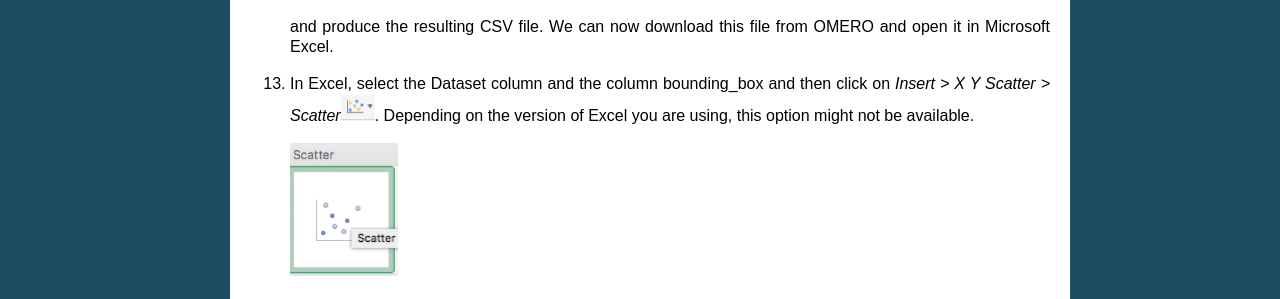
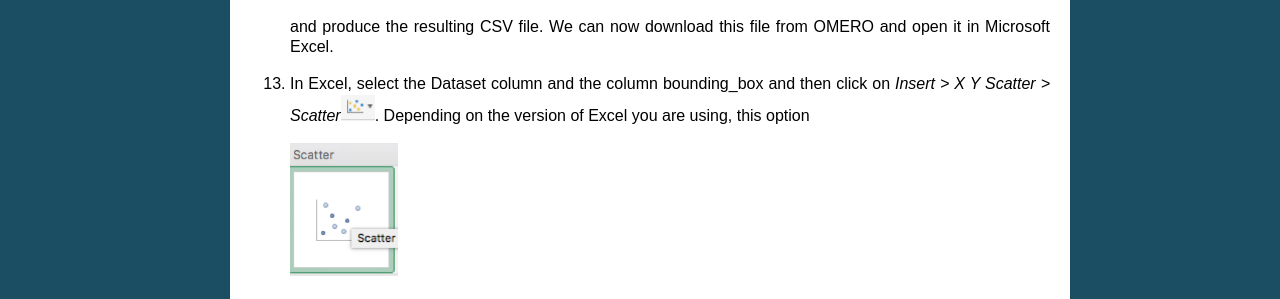
Before and after one commit to ome/omero-guide-fiji, a Sphinx documentation site: the page built from docs/threshold_scripting_macro_language.rst, in a window 1280 px wide. Shown: the part 1535-1834 px from the top of the page. Built offline with Sphinx 7.4.7, drawn with Linux system fonts in a browser that asks for light colours.

Commit message:
Update docs/threshold_scripting_macro_language.rst
Co-authored-by: pwalczysko <p.walczysko@dundee.ac.uk>

```diff
--- a/docs/threshold_scripting_macro_language.rst
+++ b/docs/threshold_scripting_macro_language.rst
@@ -98,7 +98,6 @@ that Dataset in OMERO.
 #. In Excel, select the Dataset column and the column bounding_box and
    then click on *Insert > X Y Scatter > Scatter*\ |image2|\.
    Depending on the version of Excel you are using, this option
-   might not be available.
 
    ..
 
```
